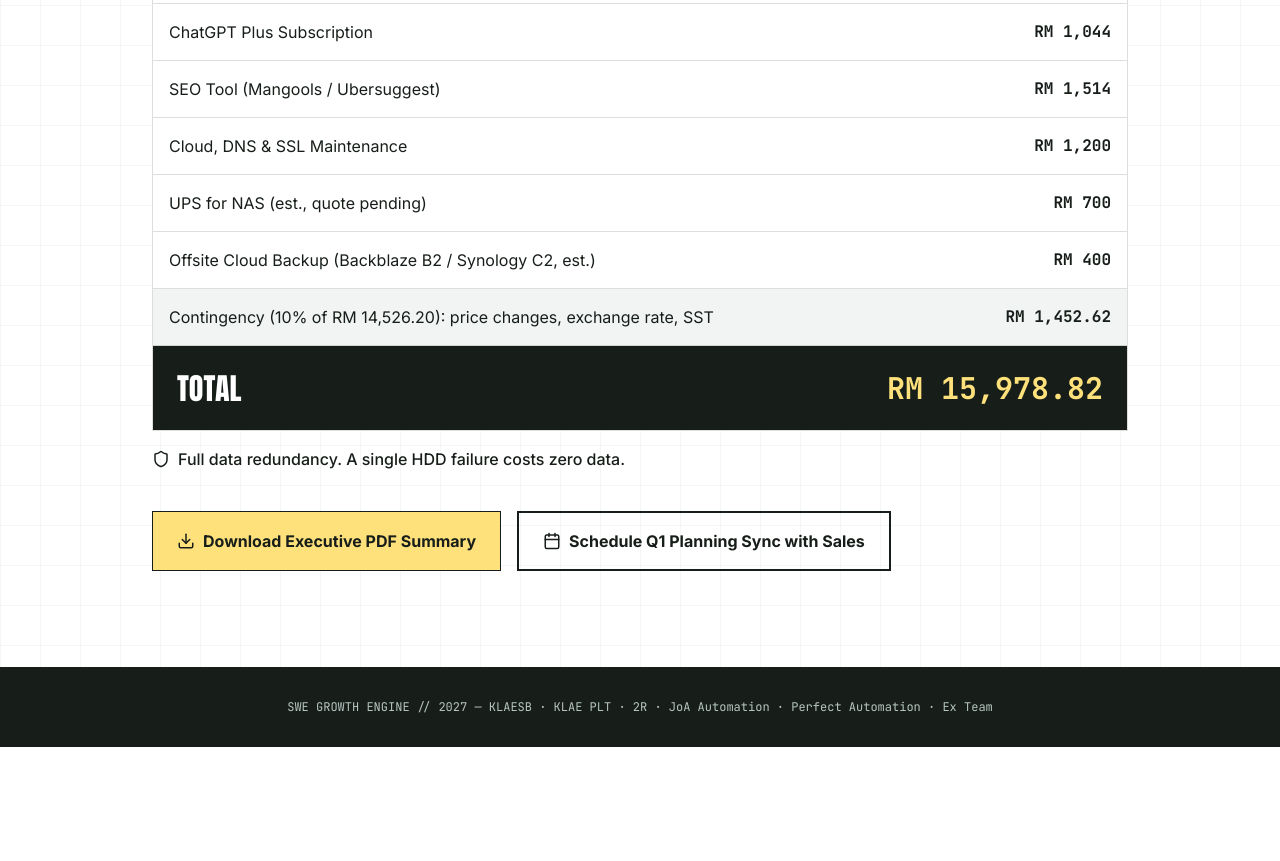
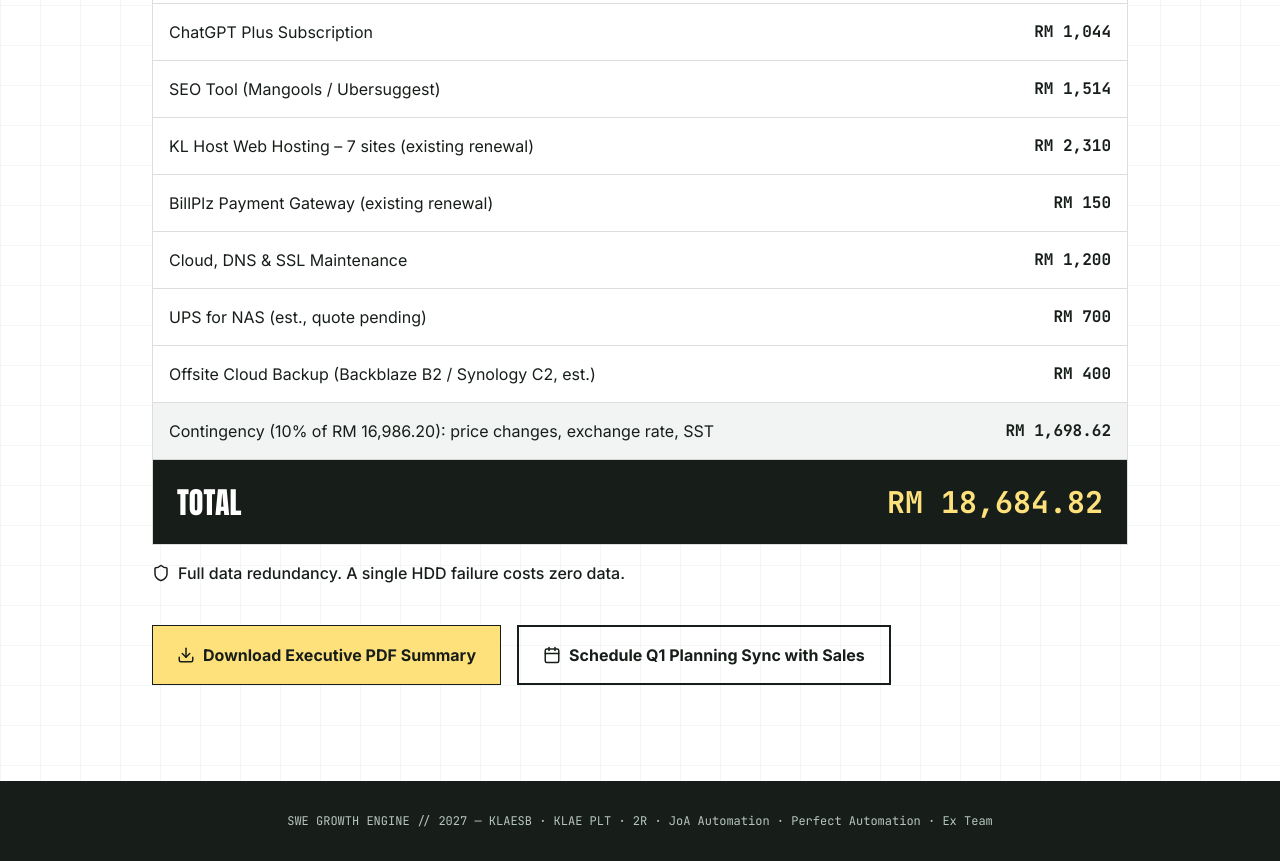
Before and after one commit to klae-syaqirah/swe-budget-planning-2027, a React (Vite) app: page / in a window 1280 px wide. Shown: the part 6760-7621 px from the top of the page. Before the commit the page ends 7507 px from the top, so only its background shows below. Built offline with nearby package versions, Linux system fonts and the light colour scheme; a web font is replaced by a local one.

Commit message:
Add existing renewal scenarios for KL Host Web Hosting and BillPlz Payment Gateway

```diff
--- a/src/App.jsx
+++ b/src/App.jsx
@@ -166,6 +166,8 @@ const SCENARIOS = {
       ['Dual Monitors (MSI 27" + MSI 24.5" + Arm)', 898.2],
       ['ChatGPT Plus Subscription', 1044],
       ['SEO Tool (Mangools / Ubersuggest)', 1514],
+      ['KL Host Web Hosting – 7 sites (existing renewal)', 2310],
+      ['BillPlz Payment Gateway (existing renewal)', 150],
       ['Cloud, DNS & SSL Maintenance', 1200],
       ['UPS for NAS (est., quote pending)', 700],
       ['Offsite Cloud Backup (Backblaze B2 / Synology C2, est.)', 400],
@@ -180,6 +182,8 @@ const SCENARIOS = {
       ['Dual Monitors (MSI 27" + MSI 24.5" + Arm)', 898.2],
       ['ChatGPT Plus Subscription', 1044],
       ['SEO Tool (deferred to free Google tools)', 0],
+      ['KL Host Web Hosting – 7 sites (existing renewal)', 2310],
+      ['BillPlz Payment Gateway (existing renewal)', 150],
       ['Cloud, DNS & SSL Maintenance', 1200],
       ['UPS for NAS (est., quote pending)', 700],
       ['Offsite Cloud Backup (Backblaze B2 / Synology C2, est.)', 400],
```
